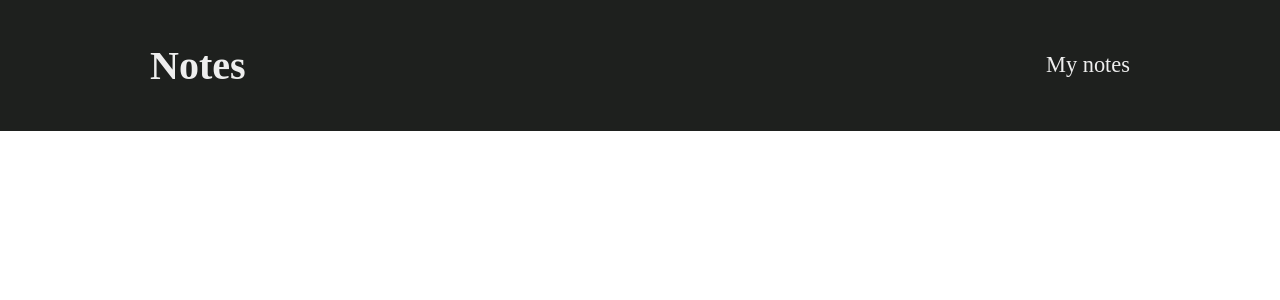
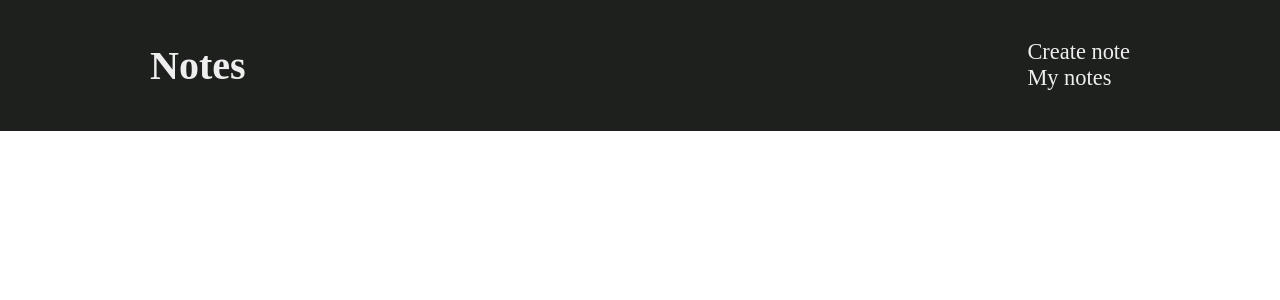
Before and after one commit to tadanama/react-notes-app, a React (Vite) app in the folder client/: page / in a window 1280 px wide. Shown: the top 300 px of the page. Built offline with nearby package versions, Linux system fonts and the light colour scheme.

Commit message:
Added new list in the navbar

```diff
--- a/client/src/component/Header.jsx
+++ b/client/src/component/Header.jsx
@@ -6,6 +6,7 @@ function Header() {
 			<h1>Notes</h1>
 			<nav>
 				<ul>
+					<li>Create note</li>
 					<li>My notes</li>
 				</ul>
 			</nav>
```
